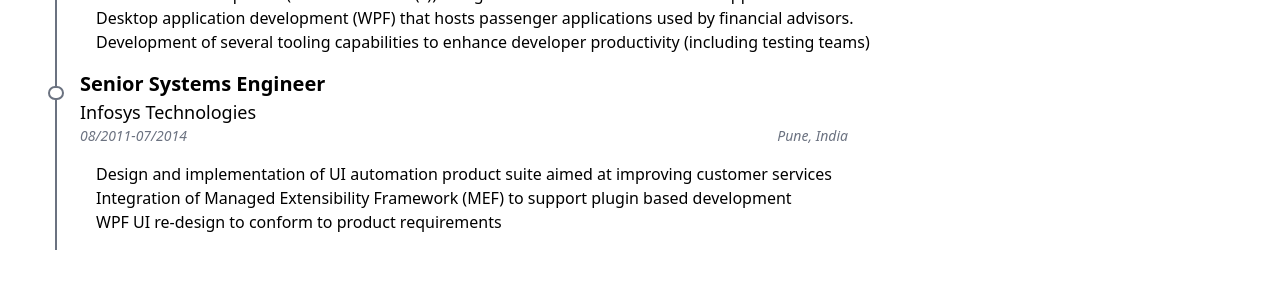
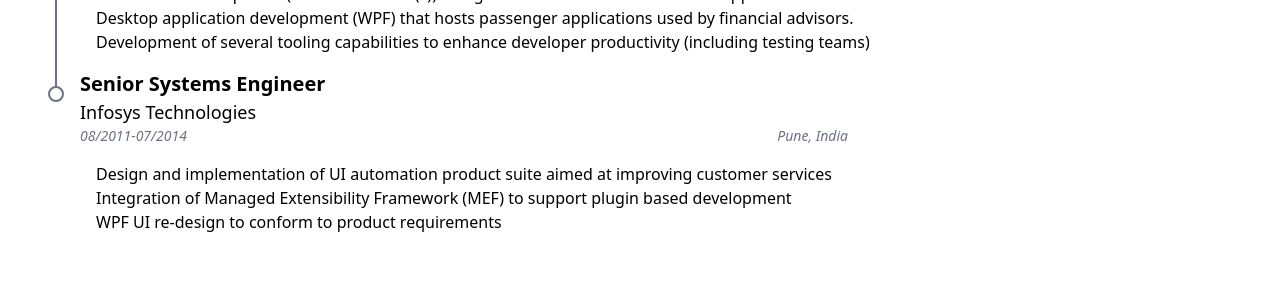
Before and after one commit to rootn3rd/resume-builder, a plain HTML site: page index.html in a window 1280 px wide. Shown: the part 566-866 px from the top of the page. Drawn offline with nearby package versions, Linux system fonts and the light colour scheme.

Commit message:
extra border for timeline removed

```diff
--- a/index.html
+++ b/index.html
@@ -160,10 +160,9 @@
                 <div
                   class="
                     timeline
-                    overflow-hidden
                     flex flex-col
                     items-center
-                    justify-center justify-items-center
+                    justify-start justify-items-start
                     mr-4
                   "
                 >
@@ -178,7 +177,6 @@
                       mt-4
                     "
                   ></div>
-                  <div class="lining bg-gray-500 h-full w-0.5 border-1"></div>
                 </div>
                 <div class="detail">
                   <div class="title text-xl font-semibold">
```
